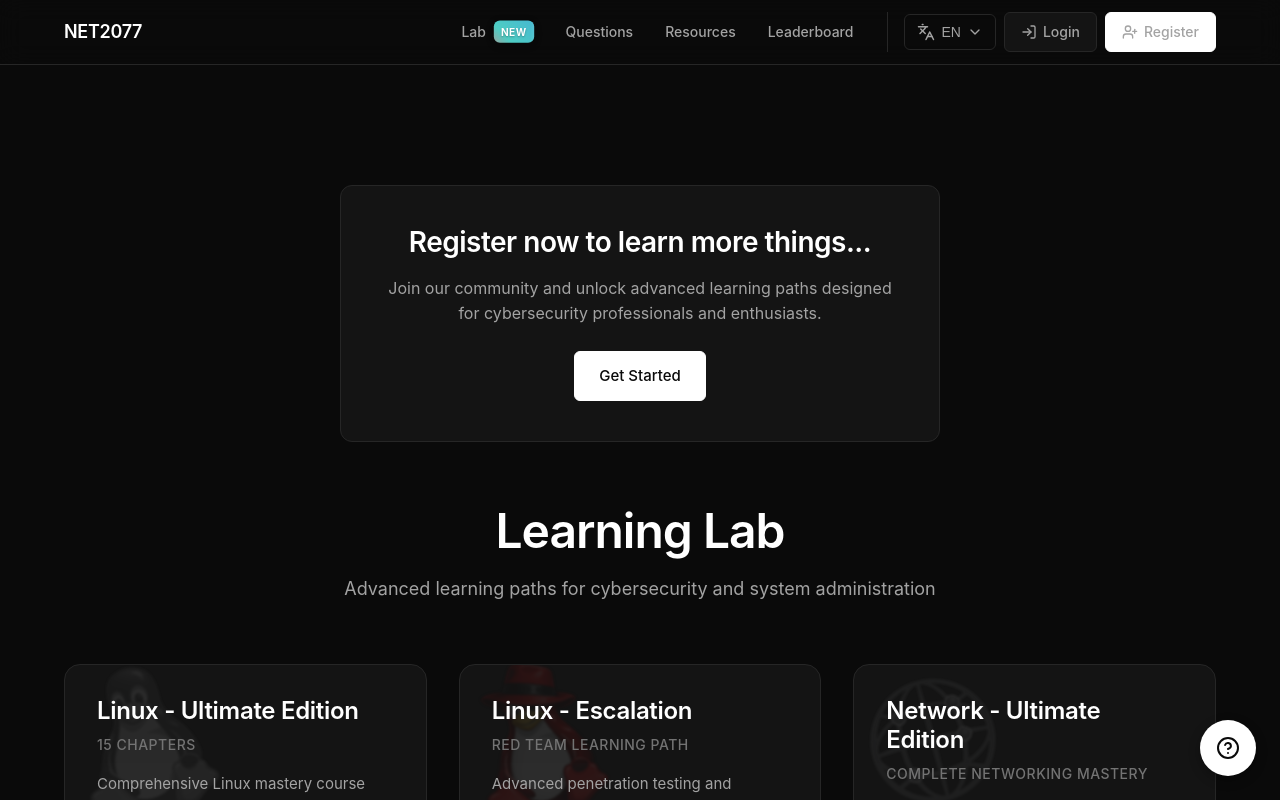
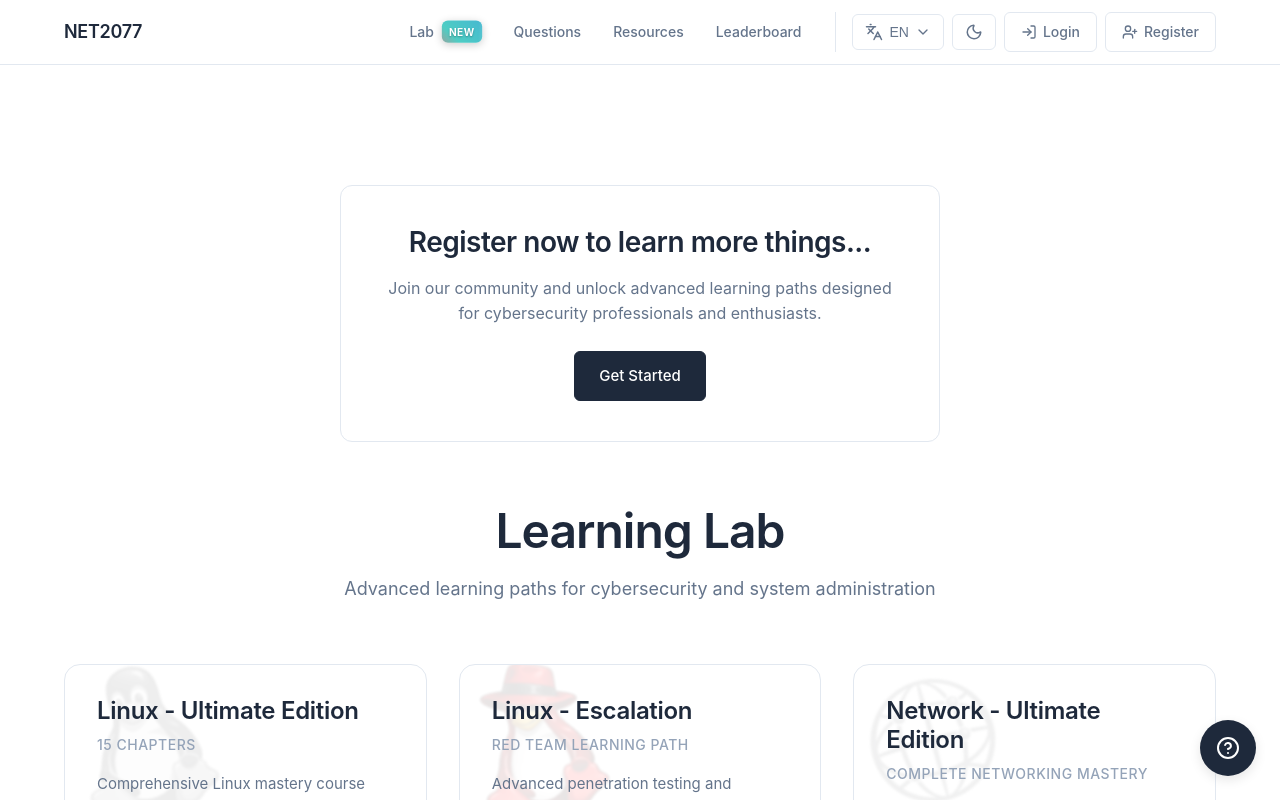
Before and after one commit to HojdaAdelin/net2077, a React (Vite) app in the folder frontend/: page /lab in a window 1280 px wide. Shown: the top 800 px of the page. Built offline with nearby package versions, Linux system fonts and the light colour scheme; no server answers.

Commit message:
theme manager

```diff
--- a/frontend/src/App.jsx
+++ b/frontend/src/App.jsx
@@ -1,6 +1,7 @@
 import { BrowserRouter, Routes, Route } from 'react-router-dom';
 import { AuthProvider } from './context/AuthContext';
 import { LanguageProvider } from './context/LanguageContext';
+import { ThemeProvider } from './context/ThemeContext';
 import Navbar from './components/Navbar';
 import Footer from './components/Footer';
 import SupportButton from './components/SupportButton';
@@ -20,6 +21,7 @@
 
 export default function App() {
   return (
+    <ThemeProvider>
       <LanguageProvider>
         <AuthProvider>
           <BrowserRouter>
@@ -44,5 +46,6 @@
           </BrowserRouter>
         </AuthProvider>
       </LanguageProvider>
+    </ThemeProvider>
   );
 }
--- a/frontend/src/components/Navbar.jsx
+++ b/frontend/src/components/Navbar.jsx
@@ -2,13 +2,15 @@
 import { useContext, useState, useEffect, useRef } from 'react';
 import { AuthContext } from '../context/AuthContext';
 import { useLanguage } from '../context/LanguageContext';
-import { Languages, ChevronDown, LogIn, UserPlus, LogOut, User } from 'lucide-react';
+import { useTheme } from '../context/ThemeContext';
+import { Languages, ChevronDown, LogIn, UserPlus, LogOut, User, Sun, Moon } from 'lucide-react';
 import StreakIndicator from './StreakIndicator';
 import '../styles/Navbar.css';
 
 export default function Navbar() {
   const { user, logout } = useContext(AuthContext);
   const { language, changeLanguage, t } = useLanguage();
+  const { theme, toggleTheme } = useTheme();
   const [mobileMenuOpen, setMobileMenuOpen] = useState(false);
   const [langDropdownOpen, setLangDropdownOpen] = useState(false);
   const [profileDropdownOpen, setProfileDropdownOpen] = useState(false);
@@ -91,6 +93,10 @@
               )}
             </div>
 
+            <button className="theme-btn" onClick={toggleTheme} title={`Switch to ${theme === 'dark' ? 'light' : 'dark'} mode`}>
+              {theme === 'dark' ? <Sun size={18} /> : <Moon size={18} />}
+            </button>
+
             {user ? (
               <>
                 <div className="profile-selector" ref={profileDropdownRef}>
@@ -116,7 +122,7 @@
                   <LogIn size={16} />
                   {t('navbar.login')}
                 </Link>
-                <Link to="/register" className="btn btn-primary" onClick={closeMobileMenu}>
+                <Link to="/register" className="btn btn-secondary" onClick={closeMobileMenu}>
                   <UserPlus size={16} />
                   {t('navbar.register')}
                 </Link>
--- /dev/null
+++ b/frontend/src/context/ThemeContext.jsx
@@ -0,0 +1,56 @@
+import { createContext, useState, useEffect, useContext } from 'react';
+
+const ThemeContext = createContext();
+
+export const useTheme = () => {
+  const context = useContext(ThemeContext);
+  if (!context) {
+    throw new Error('useTheme must be used within a ThemeProvider');
+  }
+  return context;
+};
+
+export const ThemeProvider = ({ children }) => {
+  const [theme, setTheme] = useState(() => {
+
+    const savedTheme = localStorage.getItem('theme');
+    if (savedTheme) {
+      return savedTheme;
+    }
+
+    if (window.matchMedia && window.matchMedia('(prefers-color-scheme: dark)').matches) {
+      return 'dark';
+    } else {
+      return 'light';
+    }
+  });
+
+  useEffect(() => {
+    document.documentElement.setAttribute('data-theme', theme);
+    localStorage.setItem('theme', theme);
+  }, [theme]);
+
+  useEffect(() => {
+    const mediaQuery = window.matchMedia('(prefers-color-scheme: dark)');
+
+    const handleChange = (e) => {
+      const savedTheme = localStorage.getItem('theme');
+      if (!savedTheme) {
+        setTheme(e.matches ? 'dark' : 'light');
+      }
+    };
+
+    mediaQuery.addEventListener('change', handleChange);
+    return () => mediaQuery.removeEventListener('change', handleChange);
+  }, []);
+
+  const toggleTheme = () => {
+    setTheme(prevTheme => prevTheme === 'dark' ? 'light' : 'dark');
+  };
+
+  return (
+    <ThemeContext.Provider value={{ theme, toggleTheme }}>
+      {children}
+    </ThemeContext.Provider>
+  );
+};
--- a/frontend/src/pages/Updates.jsx
+++ b/frontend/src/pages/Updates.jsx
@@ -13,7 +13,7 @@
   const getUpdatesData = () => [
     {
       version: '1.2.0',
-      date: 'January 2, 2026',
+      date: 'January 17, 2026',
       sections: [
         {
           title: t('updates.newFeatures'),
@@ -40,6 +40,9 @@
             },
             {
               text: 'New support system'
+            },
+            {
+              text: 'Theme manager'
             }
           ]
         },
--- a/frontend/src/styles/Hero.css
+++ b/frontend/src/styles/Hero.css
@@ -331,9 +331,9 @@
 }
 
 .btn-register {
-  background: white;
-  color: #1a1a1a;
-  border: 1px solid var(--border);
+  background: var(--accent-primary);
+  color: var(--bg-primary);
+  border: 1px solid var(--accent-primary);
   padding: 12px 32px;
   font-size: 14px;
   font-weight: 500;
--- a/frontend/src/styles/Navbar.css
+++ b/frontend/src/styles/Navbar.css
@@ -1,12 +1,11 @@
 .navbar {
-  background: var(--bg-primary);
+  background: var(--navbar-bg);
   border-bottom: 1px solid var(--border);
   padding: 0;
   position: sticky;
   top: 0;
   z-index: 1000;
-  backdrop-filter: blur(12px);
-  background: rgba(10, 10, 10, 0.8);
+  backdrop-filter: var(--navbar-backdrop);
 }
 
 .nav-content {
@@ -363,3 +362,23 @@
     left: 100%;
   }
 }
+
+.theme-btn {
+  display: flex;
+  align-items: center;
+  gap: 6px;
+  background: none;
+  border: 1px solid var(--border);
+  color: var(--text-secondary);
+  padding: 8px 12px;
+  border-radius: 6px;
+  cursor: pointer;
+  font-size: 14px;
+  font-weight: 500;
+  transition: all 0.2s;
+}
+
+.theme-btn:hover {
+  color: var(--text-primary);
+  border-color: var(--border-light);
+}
--- a/frontend/src/styles/global.css
+++ b/frontend/src/styles/global.css
@@ -15,6 +15,29 @@
   --success: #22c55e;
   --warning: #f59e0b;
   --error: #ef4444;
+  --navbar-bg: rgba(10, 10, 10, 0.8);
+  --navbar-backdrop: blur(12px);
+}
+
+[data-theme="light"] {
+  --bg-primary: #ffffff;
+  --bg-secondary: #f8fafc;
+  --bg-tertiary: #f1f5f9;
+  --bg-card: #ffffff;
+  --accent-primary: #1e293b;
+  --accent-secondary: #64748b;
+  --text-primary: #1e293b;
+  --text-secondary: #64748b;
+  --text-muted: #94a3b8;
+  --border: #e2e8f0;
+  --border-light: #cbd5e1;
+  --shadow: rgba(0, 0, 0, 0.1);
+  --shadow-hover: rgba(0, 0, 0, 0.15);
+  --success: #16a34a;
+  --warning: #d97706;
+  --error: #dc2626;
+  --navbar-bg: rgba(255, 255, 255, 0.9);
+  --navbar-backdrop: blur(12px);
 }
 
 * {
```
Lines whose indentation alone changed are shown as unchanged.
